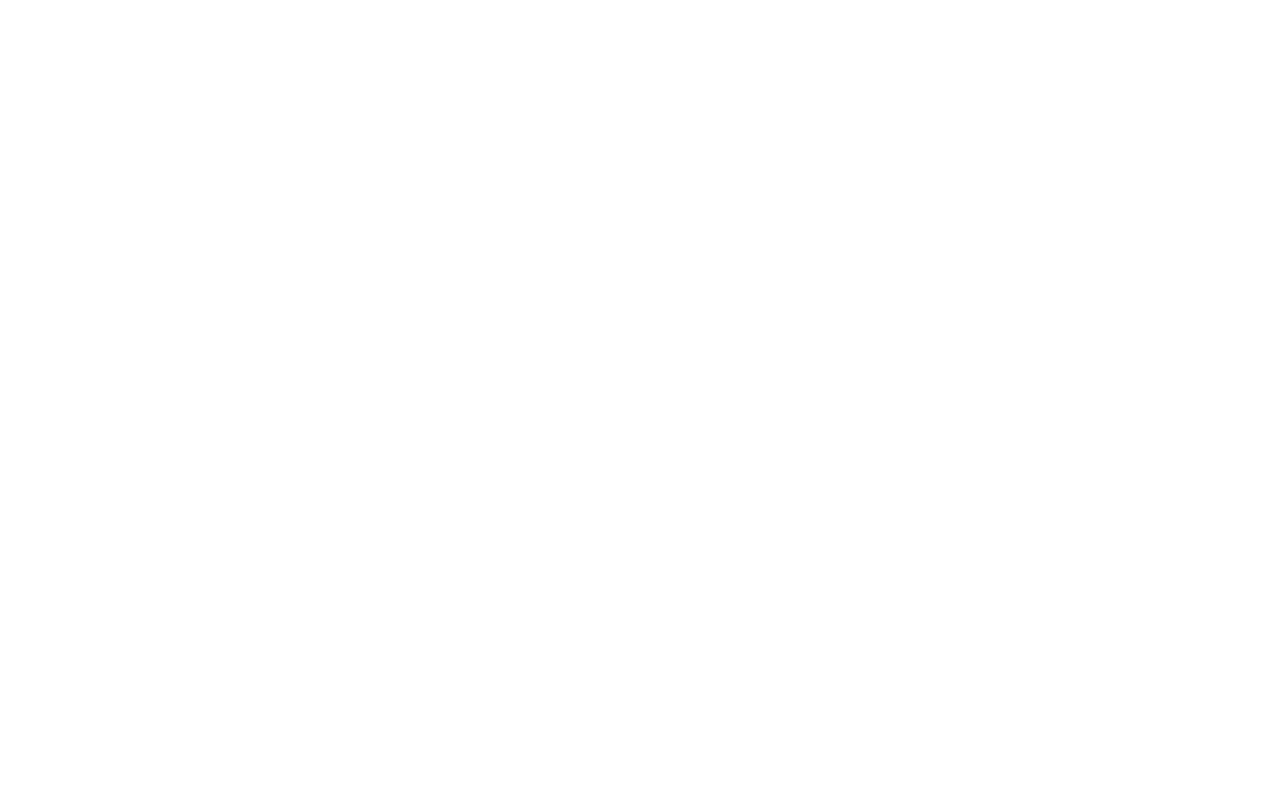
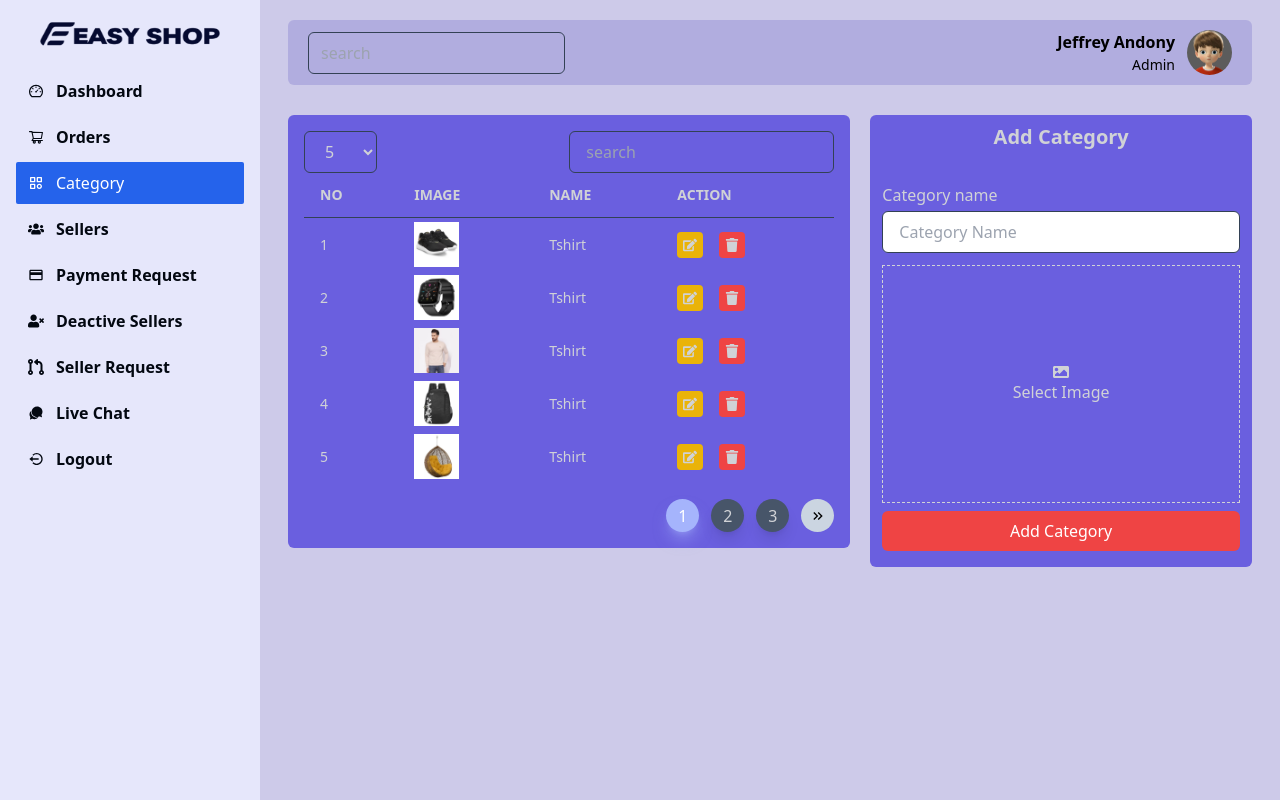
Before and after one commit to jandony/react-dashboard, a React (Create React App) app: page /admin/dashboard/category in a window 1280 px wide. Before the commit this address had no page. Built offline with nearby package versions, Linux system fonts and the light colour scheme.

Commit message:
created the category page

```diff
--- a/src/router/routes/adminRoutes.js
+++ b/src/router/routes/adminRoutes.js
@@ -1,6 +1,7 @@
 import { lazy } from 'react';
 const AdminDashboard = lazy(() => import('../../views/admin/AdminDashboard'));
 const Orders = lazy(() => import('../../views/admin/Orders'));
+const Category = lazy(() => import('../../views/admin/Cat'));
 
 export const adminRoutes = [
     {
@@ -12,5 +13,10 @@
         path: 'admin/dashboard/orders',
         element: <Orders />,
         role: 'admin'
+    },
+    {
+        path: 'admin/dashboard/category',
+        element: <Category />,
+        role: 'admin'
     }
 ]
--- /dev/null
+++ b/src/views/admin/Cat.jsx
@@ -0,0 +1,110 @@
+import React, { useState } from "react";
+import { Link } from "react-router-dom";
+import Pagination from "../Pagination";
+import { FaEdit, FaTrash } from "react-icons/fa";
+import { FaImage } from "react-icons/fa";
+import { IoMdCloseCircle } from "react-icons/io";
+
+const Category = () => {
+    const [currentPage, setCurrentPage] = useState(1);
+    const [searchValue, setSearchValue] = useState("");
+    const [parPage, setParPage] = useState(5);
+    const [show, setShow] = useState(false);
+
+    return (
+        <div className="px-2 lg:px-7 pt-5">
+            <div className="flex lg:hidden justify-between items-center mb-5 p-4 bg-[#6a5fdf] rounded-md">
+                <h1 className="text-[#d0d2d6] font-semibold text-lg">Category</h1>
+                <button onClick={() => setShow(true)} className="bg-red-500 shadow-lg hover:shadow-red-500/40 px-4 py-2 cursor-pointer text-white rounded-sm text-sm">Add</button>
+            </div>
+
+            <div className="flex flex-wrap w-full">
+                <div className="w-full lg:w-7/12">
+                    <div className="w-full p-4 bg-[#6a5fdf] rounded-md">
+                        <div className="flex justify-between items-center">
+                            <select onChange={(e) => setParPage(parseInt(e.target.value))} className="px-4 py-2 focus:border-indigo-500 outline-none bg-[#6a5fdf] border border-slate-700 rounded-md text-[#d0d2d6]">
+                                <option value="5">5</option>
+                                <option value="10">10</option>
+                                <option value="20">20</option>
+                            </select>
+                            <input className="px-4 py-2 focus:border-indigo-500 outline-none bg-[#6a5fdf] border border-slate-700 rounded-md text-[#d0d2d6]" type="text" placeholder="search" />
+                        </div>
+
+                        {/* Table Transactions */}
+                        <div className="relative overflow-x-auto">
+                            <table className="w-full text-sm text-left text-[#d0d2d6]">
+                                <thead className="text-sm text-[#d0d2d6] uppercase border-b border-slate-700">
+                                    <tr>
+                                        <th scope="col" className="py-3 px-4">No</th>
+                                        <th scope="col" className="py-3 px-4">Image</th>
+                                        <th scope="col" className="py-3 px-4">Name</th>
+                                        <th scope="col" className="py-3 px-4">Action</th>
+                                    </tr>
+                                </thead>
+                                <tbody>
+                                    {[1, 2, 3, 4, 5].map((data, i) => {
+                                        return (
+                                            <tr key={i}>
+                                                <td className="py-1 px-4 font-medium whitespace-nowrap">{data}</td>
+                                                <td className="py-1 px-4 font-medium whitespace-nowrap">
+                                                    <img className='w-[45px] h-[45px]' src={`http://localhost:3000/images/category/${data}.jpg`} alt="" />
+                                                </td>
+                                                <td className="py-1 px-4 font-medium whitespace-nowrap">Tshirt</td>
+                                                <td className="py-1 px-4 font-medium whitespace-nowrap">
+                                                    <div className="flex justify-start items-center gap-4">
+                                                        <Link className="p-[6px] bg-yellow-500 rounded hover:shadow-lg hover:shdow-yellow-500/50">
+                                                            <FaEdit />
+                                                        </Link>
+                                                        <Link className="p-[6px] bg-red-500 rounded hover:shadow-lg hover:shdow-red-500/50">
+                                                            <FaTrash />
+                                                        </Link>
+                                                    </div>
+                                                </td>
+                                            </tr>
+                                        );
+                                    })}
+                                </tbody>
+                            </table>
+                        </div>
+
+                        {/* Pagination */}
+                        <div className='w-full flex justify-end mt-4 bottom-4 right-4'>
+                            <Pagination pageNumber={currentPage} setPageNumber={setCurrentPage} totalItem={50} parPage={parPage} showItem={3} />
+                        </div>
+                    </div>
+                </div>
+                <div className={`w-[320px] lg:w-5/12 translate-x-100 lg:relative lg:right-0 top-0 transition-all duration-500 fixed z-[9999] shadow-lg lg:shadow-none ${show ? 'right-0' : '-right-[340px]'}`}>
+                    <div className="w-full pl-0 lg:pl-5">
+                        <div className="bg-[#6a5fdf] h-screen lg:h-auto px-3 py-2 lg:rounded-md text-[#d0d2d6]">
+                            <div className="flex justify-between items-center mb-4">
+                                <h1 className="text-[#d0d2d6] font-semibold text-xl mb-4 w-full text-center">Add Category</h1>
+                                <div onClick={() => setShow(false)} className="block lg:hidden cursor-pointer">
+                                    <IoMdCloseCircle />
+                                </div>
+                            </div>
+                            <form>
+                                <div className="flex flex-col w-full gap-1 mb-3">
+                                    <label htmlFor="name">Category name</label>
+                                    <input className="px-4 py-2 focus:border-indigo-500 outline-none bg-white border border-slate-700 rounded-md text-[#000000]" type="text" id="name" name="category_name" placeholder="Category Name" />
+                                </div>
+                                <div>
+                                    <label className="flex justify-center items-center flex-col h-[238px] cursor-pointer border border-dashed hover:border-indigo-100 w-full border-[#d0d2d6]" htmlFor="image">
+                                        <span><FaImage /></span>
+                                        <span>Select Image</span>
+                                    </label>
+                                    <input className="hidden" type="file" name="image" id="image" />
+                                    <div>
+                                        <button className="bg-red-500 w-full hover:shadow-red-500/40 hover:shadow-md text-white rounded-md px-7 py-2 my-2">Add Category</button>
+                                    </div>
+                                </div>
+                            </form>
+                        </div>
+                    </div>
+                </div>
+
+            </div>
+        </div>
+    );
+};
+
+export default Category;
--- a/src/views/admin/Orders.jsx
+++ b/src/views/admin/Orders.jsx
@@ -14,7 +14,7 @@
             <div className="w-full p-4 bg-[#6a5fdf] rounded-md">
                 {/* Header */}
                 <div className="flex justify-between items-center">
-                    <select className="px-4 py-2 focus:border-indigo-500 outline-none bg-[#6a5fdf] border border-slate-700 rounded-md text-[#d0d2d6]">
+                    <select onChange={(e) => setParPage(parseInt(e.target.value))} className="px-4 py-2 focus:border-indigo-500 outline-none bg-[#6a5fdf] border border-slate-700 rounded-md text-[#d0d2d6]">
                         <option value="5">5</option>
                         <option value="10">10</option>
                         <option value="20">20</option>
```
